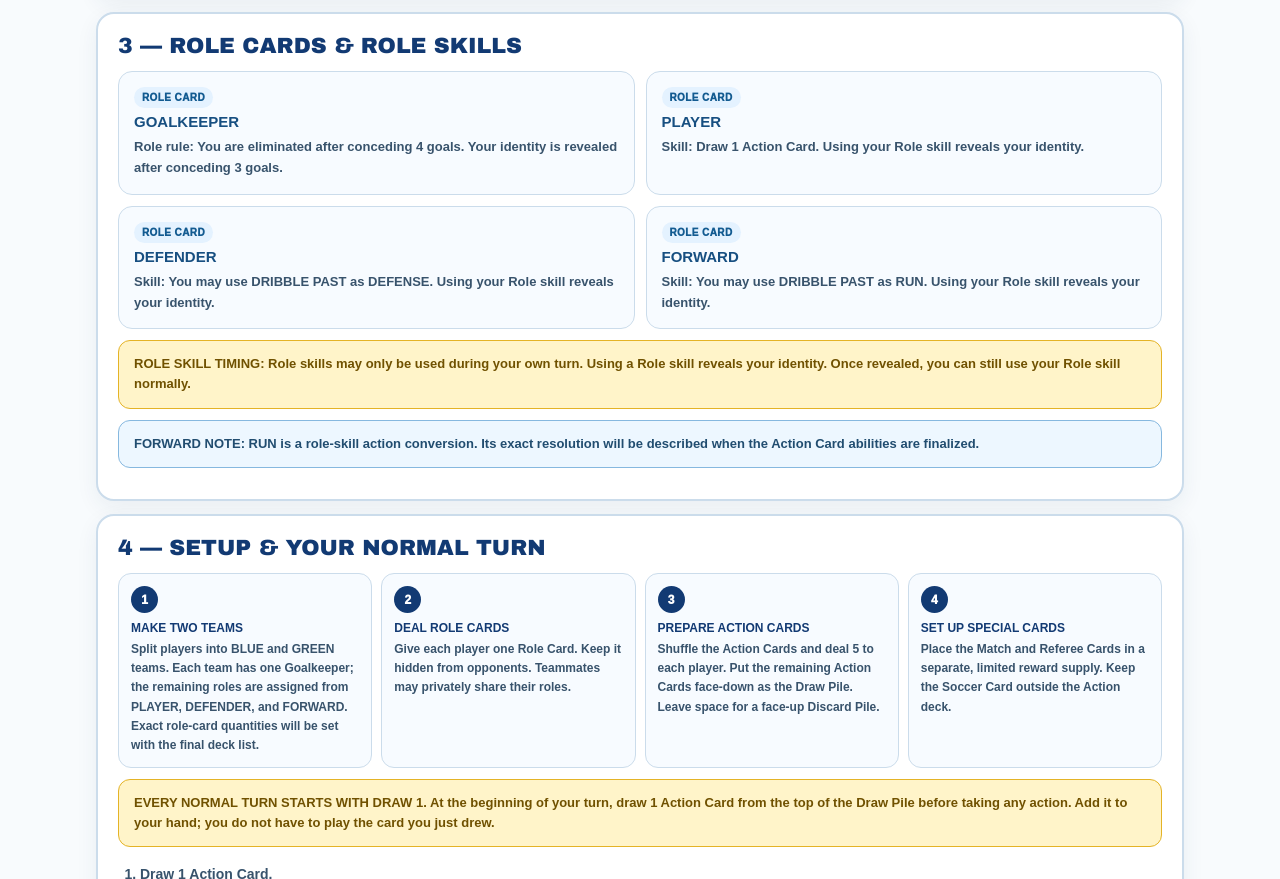
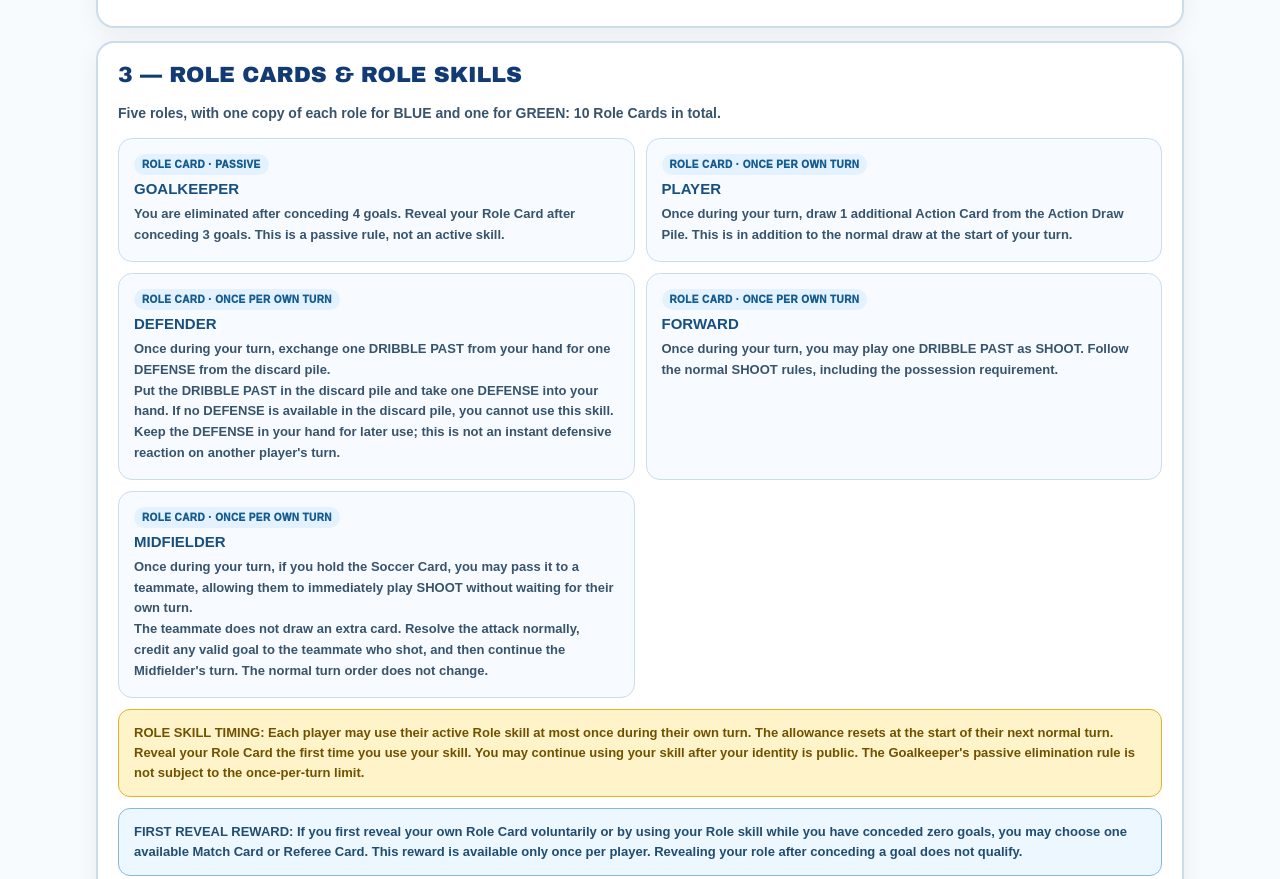
Before and after one commit to lu20140621-png/soccer-party-card-game, a plain HTML site: page strategy-rulebook.html in a window 1280 px wide. Shown: the part 1653-2532 px from the top of the page. Drawn offline with Linux system fonts and the light colour scheme.

Commit message:
Finalize five Strategy roles and once-per-turn role skills

```diff
--- a/strategy-rulebook.html
+++ b/strategy-rulebook.html
@@ -95,7 +95,7 @@ a{color:inherit}
     <h1>STRATEGY MODE</h1>
     <p>Hidden roles, smart team play, and tactical surprises. Work together, protect your Goalkeeper, and use special Match and Referee cards at the right moment.</p>
     <div class="pills">
-      <span class="pill gold">4 ROLE TYPES</span>
+      <span class="pill gold">5 ROLE TYPES</span>
       <span class="pill">6 ACTION CARD NAMES</span>
       <span class="pill">5 MATCH CARD TYPES</span>
       <span class="pill">3 REFEREE CARDS</span>
@@ -123,7 +123,7 @@ a{color:inherit}
     <p class="lead"><strong>Your team wins by eliminating the opposing Goalkeeper.</strong> A Goalkeeper is eliminated after conceding 4 goals. No other role is eliminated by conceding goals.</p>
     <div class="grid">
       <article class="card">
-        <h3>PLAYER · DEFENDER · FORWARD</h3>
+        <h3>PLAYER · DEFENDER · FORWARD · MIDFIELDER</h3>
         <div class="track">
           <div class="stage"><strong>1</strong><small>HIDDEN</small></div>
           <div class="stage"><strong>2</strong><small>HIDDEN</small></div>
@@ -152,8 +152,9 @@ a{color:inherit}
     <p>Strategy Mode uses five card types. PASS is a free action and does not have its own card.</p>
     <div class="grid three">
       <article class="type role">
-        <h3>ROLE CARDS · 4 ROLES</h3>
-        <div class="names">GOALKEEPER<br>PLAYER<br>DEFENDER<br>FORWARD</div>
+        <h3>ROLE CARDS · 5 ROLES</h3>
+        <div class="names">GOALKEEPER<br>PLAYER<br>DEFENDER<br>FORWARD<br>MIDFIELDER</div>
+        <p>10 Role Cards: one of each role per team.</p>
       </article>
       <article class="type action">
         <h3>ACTION CARDS · 6 NAMES</h3>
@@ -179,37 +180,45 @@ a{color:inherit}
   </section>
 
   <section class="section" id="roles">
-    <h2>3 — ROLE CARDS & ROLE SKILLS</h2>
+    <h2>3 — ROLE CARDS &amp; ROLE SKILLS</h2>
+    <p>Five roles, with one copy of each role for BLUE and one for GREEN: 10 Role Cards in total.</p>
     <div class="grid">
       <article class="card">
-        <span class="tag blue">ROLE CARD</span>
+        <span class="tag blue">ROLE CARD · PASSIVE</span>
         <h3>GOALKEEPER</h3>
-        <p><strong>Role rule:</strong> You are eliminated after conceding 4 goals. Your identity is revealed after conceding 3 goals.</p>
+        <p>You are eliminated after conceding 4 goals. Reveal your Role Card after conceding 3 goals. This is a passive rule, not an active skill.</p>
       </article>
       <article class="card">
-        <span class="tag blue">ROLE CARD</span>
+        <span class="tag blue">ROLE CARD · ONCE PER OWN TURN</span>
         <h3>PLAYER</h3>
-        <p><strong>Skill:</strong> Draw 1 Action Card. Using your Role skill reveals your identity.</p>
+        <p>Once during your turn, draw 1 additional Action Card from the Action Draw Pile. This is in addition to the normal draw at the start of your turn.</p>
       </article>
       <article class="card">
-        <span class="tag blue">ROLE CARD</span>
+        <span class="tag blue">ROLE CARD · ONCE PER OWN TURN</span>
         <h3>DEFENDER</h3>
-        <p><strong>Skill:</strong> You may use DRIBBLE PAST as DEFENSE. Using your Role skill reveals your identity.</p>
+        <p>Once during your turn, exchange one DRIBBLE PAST from your hand for one DEFENSE from the discard pile.</p>
+        <p>Put the DRIBBLE PAST in the discard pile and take one DEFENSE into your hand. If no DEFENSE is available in the discard pile, you cannot use this skill. Keep the DEFENSE in your hand for later use; this is not an instant defensive reaction on another player's turn.</p>
       </article>
       <article class="card">
-        <span class="tag blue">ROLE CARD</span>
+        <span class="tag blue">ROLE CARD · ONCE PER OWN TURN</span>
         <h3>FORWARD</h3>
-        <p><strong>Skill:</strong> You may use DRIBBLE PAST as RUN. Using your Role skill reveals your identity.</p>
+        <p>Once during your turn, you may play one DRIBBLE PAST as SHOOT. Follow the normal SHOOT rules, including the possession requirement.</p>
+      </article>
+      <article class="card">
+        <span class="tag blue">ROLE CARD · ONCE PER OWN TURN</span>
+        <h3>MIDFIELDER</h3>
+        <p>Once during your turn, if you hold the Soccer Card, you may pass it to a teammate, allowing them to immediately play SHOOT without waiting for their own turn.</p>
+        <p>The teammate does not draw an extra card. Resolve the attack normally, credit any valid goal to the teammate who shot, and then continue the Midfielder's turn. The normal turn order does not change.</p>
       </article>
     </div>
-    <div class="rule"><strong>ROLE SKILL TIMING:</strong> Role skills may only be used during your own turn. Using a Role skill reveals your identity. Once revealed, you can still use your Role skill normally.</div>
-    <div class="info"><strong>FORWARD NOTE:</strong> RUN is a role-skill action conversion. Its exact resolution will be described when the Action Card abilities are finalized.</div>
+    <div class="rule"><strong>ROLE SKILL TIMING:</strong> Each player may use their active Role skill at most once during their own turn. The allowance resets at the start of their next normal turn. Reveal your Role Card the first time you use your skill. You may continue using your skill after your identity is public. The Goalkeeper's passive elimination rule is not subject to the once-per-turn limit.</div>
+    <div class="info"><strong>FIRST REVEAL REWARD:</strong> If you first reveal your own Role Card voluntarily or by using your Role skill while you have conceded zero goals, you may choose one available Match Card or Referee Card. This reward is available only once per player. Revealing your role after conceding a goal does not qualify.</div>
   </section>
 
   <section class="section" id="turns">
     <h2>4 — SETUP & YOUR NORMAL TURN</h2>
     <div class="steps">
-      <article class="step"><span class="n">1</span><b>MAKE TWO TEAMS</b><p>Split players into BLUE and GREEN teams. Each team has one Goalkeeper; the remaining roles are assigned from PLAYER, DEFENDER, and FORWARD. Exact role-card quantities will be set with the final deck list.</p></article>
+      <article class="step"><span class="n">1</span><b>MAKE TWO TEAMS</b><p>Split players into BLUE and GREEN teams. Each team has one Goalkeeper; the remaining roles are assigned from PLAYER, DEFENDER, FORWARD, and MIDFIELDER. Use the appropriate number of Role Cards for the players on each team.</p></article>
       <article class="step"><span class="n">2</span><b>DEAL ROLE CARDS</b><p>Give each player one Role Card. Keep it hidden from opponents. Teammates may privately share their roles.</p></article>
       <article class="step"><span class="n">3</span><b>PREPARE ACTION CARDS</b><p>Shuffle the Action Cards and deal 5 to each player. Put the remaining Action Cards face-down as the Draw Pile. Leave space for a face-up Discard Pile.</p></article>
       <article class="step"><span class="n">4</span><b>SET UP SPECIAL CARDS</b><p>Place the Match and Referee Cards in a separate, limited reward supply. Keep the Soccer Card outside the Action deck.</p></article>
@@ -222,14 +231,14 @@ a{color:inherit}
       <li>Resolve all responses and effects before starting another action.</li>
       <li>When finished, end your turn. Play continues in the established turn order unless a card effect changes it.</li>
     </ol>
-    <div class="info"><strong>PASS IS FREE.</strong> If you hold the Soccer Card, you may pass it to a living teammate during your own turn. PASS does not require or consume an Action Card and does not give the receiving teammate an immediate turn.</div>
+    <div class="info"><strong>PASS IS FREE.</strong> If you hold the Soccer Card, you may pass it to a living teammate during your own turn. PASS does not require or consume an Action Card and does not give the receiving teammate an immediate turn. Exception: the Midfielder's once-per-turn ASSIST skill allows the receiving teammate to immediately play SHOOT without drawing a card or changing the turn order.</div>
   </section>
 
   <section class="section" id="actions">
     <h2>5 — ACTION CARDS</h2>
     <div class="grid">
       <article class="card"><h3>SHOOT</h3><p>Starts an attack. The attacking player must have the Soccer Card and chooses an opposing player as the target.</p></article>
-      <article class="card"><h3>DRIBBLE PAST</h3><p>An attacking move. It can also be used for the role conversions listed on the DEFENDER and FORWARD Role Cards.</p></article>
+      <article class="card"><h3>DRIBBLE PAST</h3><p>An attacking move. The Forward may play it as SHOOT once during their own turn. The Defender may exchange it for a DEFENSE from the discard pile once during their own turn.</p></article>
       <article class="card"><h3>DEFENSE</h3><p>Used to defend against an opposing attack. Teammates may communicate and decide who will play the defensive card.</p></article>
       <article class="card"><h3>TACKLE</h3><p>Steal the Soccer Card from any player. You may tackle an opponent or a teammate.</p></article>
       <article class="card"><h3>YELLOW CARD!</h3><p>The card name is confirmed. Its new effect is still being finalized; the previous automatic next-player skip rule is not carried forward here.</p></article>
@@ -280,7 +289,7 @@ a{color:inherit}
       <article class="card">
         <span class="tag green">REWARD 1 · IDENTITY</span>
         <h3>REVEAL YOURSELF WITH 0 GOALS CONCEDED</h3>
-        <p>If you have not conceded any goals, you may voluntarily reveal your own Role Card and choose 1 Match Card or Referee Card. Revealing your identity as part of using your own Role skill also qualifies.</p>
+        <p>If you have not conceded any goals, you may voluntarily reveal your own Role Card and choose 1 available Match Card or Referee Card. Your first reveal through using your own Role skill also qualifies.</p>
         <p><strong>Once per player.</strong> This reward is not available if you have already conceded 1 or more goals.</p>
       </article>
       <article class="card">
@@ -328,7 +337,7 @@ a{color:inherit}
     <h2>10 — SOCCER CARD, PASS & TACKLE</h2>
     <div class="grid">
       <article class="card"><h3>SOCCER CARD = POSSESSION</h3><p>The Soccer Card replaces the mini soccer piece. The player holding it has possession. It stays outside the Action deck and moves when possession changes.</p></article>
-      <article class="card"><h3>PASS IS FREE</h3><p>During your own turn, if you hold the Soccer Card, you may pass it to a living teammate without spending a card. The receiver gains possession but does not take an immediate turn.</p></article>
+      <article class="card"><h3>PASS IS FREE</h3><p>During your own turn, if you hold the Soccer Card, you may pass it to a living teammate without spending a card. The receiver gains possession but does not take an immediate turn. With the Midfielder's ASSIST skill, the receiver may immediately play SHOOT; this is an attack, not an extra normal turn.</p></article>
       <article class="card"><h3>TACKLE CAN TARGET ANY PLAYER</h3><p>On your turn, use TACKLE to take the Soccer Card from any player, including someone on your own team.</p></article>
       <article class="card"><h3>KEEP TWO GOAL TOTALS</h3><p>Conceded goals determine identity reveal and Goalkeeper elimination. Personal goals scored determine special rewards at 3 and 6 goals. Do not combine these totals.</p></article>
     </div>
@@ -337,10 +346,9 @@ a{color:inherit}
   <section class="section" id="final-notes">
     <h2>11 — STILL TO BE FINALIZED</h2>
     <ul>
-      <li>The exact number of each Role Card and Action Card.</li>
+      <li>The exact number of each Action Card.</li>
       <li>The number of copies for each Match Card.</li>
       <li>The final effect and quantity of YELLOW CARD!.</li>
-      <li>The exact resolution of the FORWARD's RUN action conversion.</li>
       <li>The remaining timing and interaction details for the Action Cards.</li>
       <li>The physical method for tracking each player's goals conceded and personal goals scored.</li>
     </ul>
```
